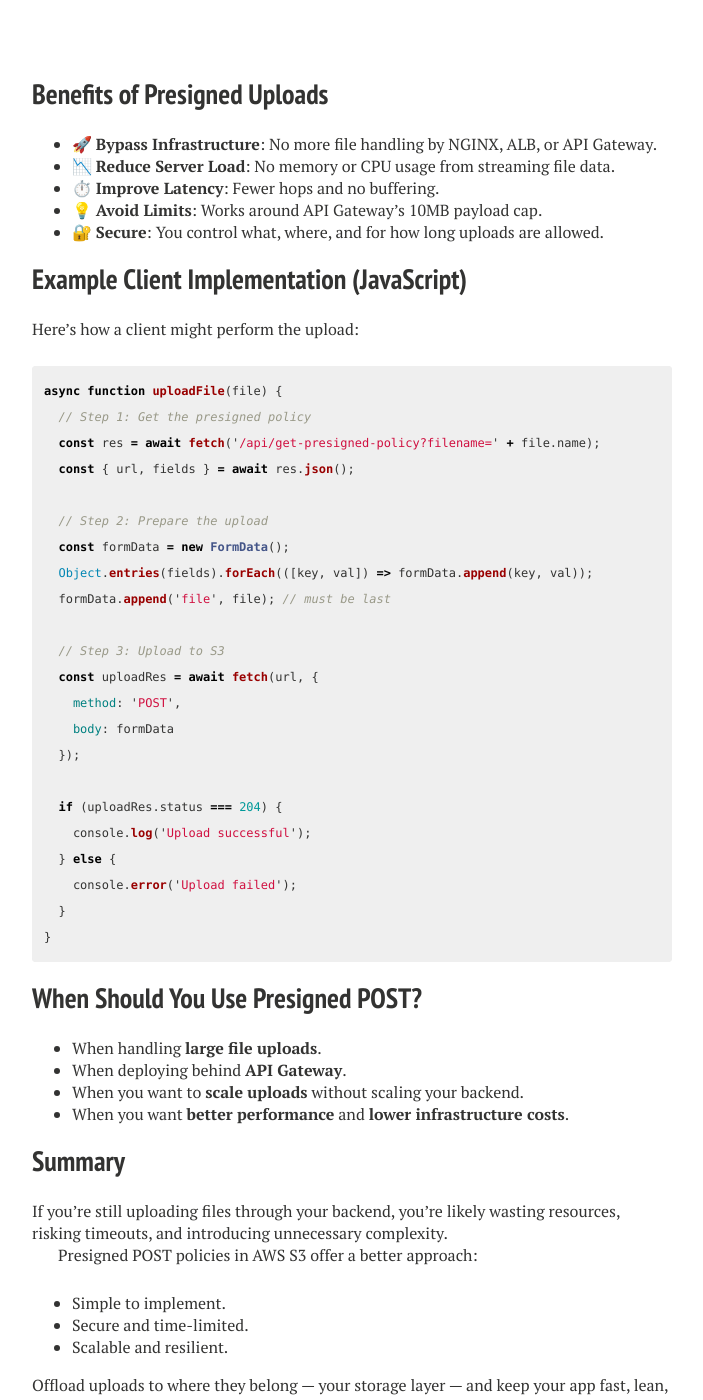
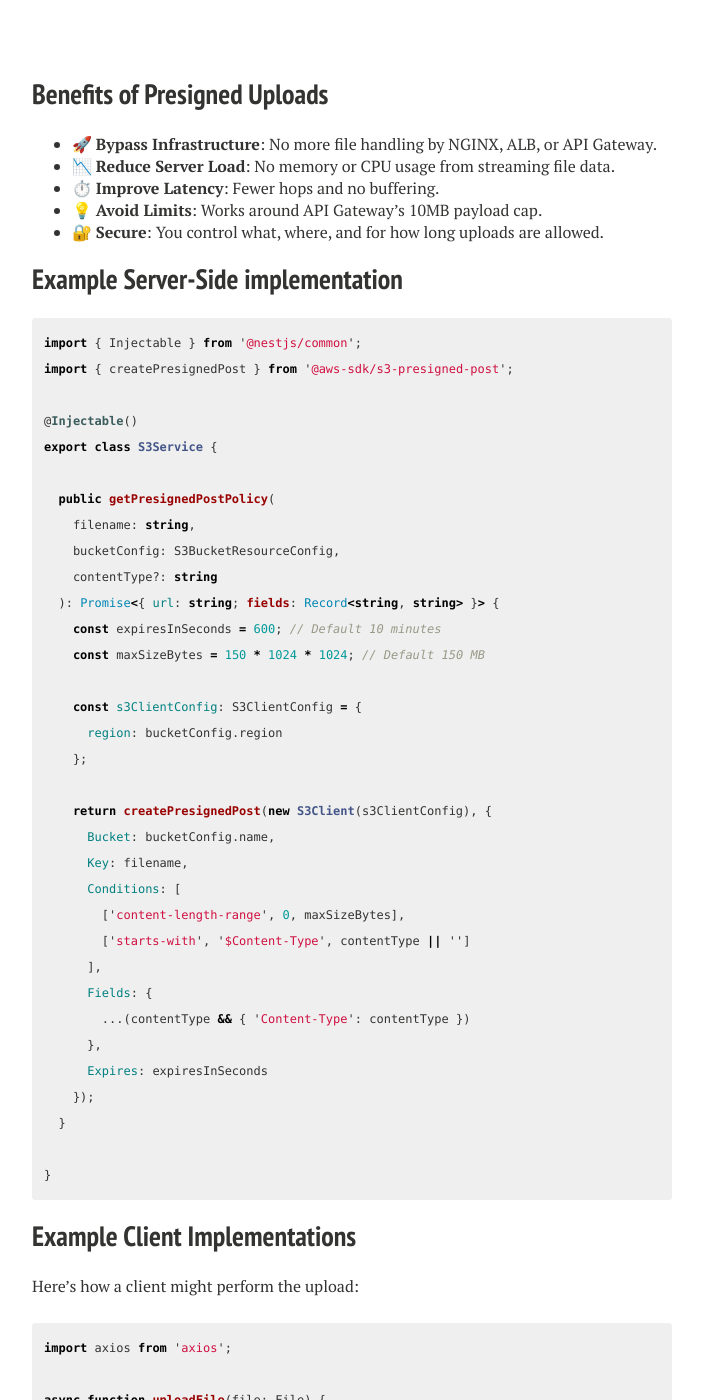
Before and after one commit to jonathas/jonathas.github.io, a Jekyll site: the page built from _posts/2025-07-12-optimizing-file-upload-with-aws-s3-presigned-post.md, in a window 1280 px wide and 1400 px high, scrolled down 2245 px. Shown: the whole window, without its empty margins (288-991 px from the left). Built offline with Jekyll 4.4.1, drawn with Linux system fonts in a browser that asks for light colours; nearby versions of some CDN libraries; comment, search, counter and statistics services are not loaded; some of the changed text lies outside the part shown.

Commit message:
feat: added more examples

````diff
--- a/_posts/2025-07-12-optimize-file-upload-with-aws-s3-presigned-post.md
+++ b/_posts/2025-07-12-optimizing-file-upload-with-aws-s3-presigned-post.md
@@ -107,25 +107,70 @@ flowchart LR
 - 💡 **Avoid Limits**: Works around API Gateway’s 10MB payload cap.
 - 🔐 **Secure**: You control what, where, and for how long uploads are allowed.
 
-## Example Client Implementation (JavaScript)
+## Example Server-Side implementation
+
+```typescript
+import { Injectable } from '@nestjs/common';
+import { createPresignedPost } from '@aws-sdk/s3-presigned-post';
+
+@Injectable()
+export class S3Service {
+
+  public getPresignedPostPolicy(
+    filename: string,
+    bucketConfig: S3BucketResourceConfig,
+    contentType?: string
+  ): Promise<{ url: string; fields: Record<string, string> }> {
+    const expiresInSeconds = 600; // Default 10 minutes
+    const maxSizeBytes = 150 * 1024 * 1024; // Default 150 MB
+
+    const s3ClientConfig: S3ClientConfig = {
+      region: bucketConfig.region
+    };
+
+    return createPresignedPost(new S3Client(s3ClientConfig), {
+      Bucket: bucketConfig.name,
+      Key: filename,
+      Conditions: [
+        ['content-length-range', 0, maxSizeBytes],
+        ['starts-with', '$Content-Type', contentType || '']
+      ],
+      Fields: {
+        ...(contentType && { 'Content-Type': contentType })
+      },
+      Expires: expiresInSeconds
+    });
+  }
+
+}
+```
+
+## Example Client Implementations
 
 Here’s how a client might perform the upload:
 
-```js
-async function uploadFile(file) {
+```typescript
+import axios from 'axios';
+
+async function uploadFile(file: File) {
   // Step 1: Get the presigned policy
-  const res = await fetch('/api/get-presigned-policy?filename=' + file.name);
-  const { url, fields } = await res.json();
+  const res = await axios.get('/api/get-presigned-policy', {
+    params: {
+      filename: file.name,
+      contentType: file.type,
+    },
+  });
 
-  // Step 2: Prepare the upload
+  const { url, fields } = res.data;
+
+  // Step 2: Prepare the upload form
   const formData = new FormData();
-  Object.entries(fields).forEach(([key, val]) => formData.append(key, val));
+  Object.entries(fields).forEach(([key, val]) => formData.append(key, val as string));
   formData.append('file', file); // must be last
 
   // Step 3: Upload to S3
-  const uploadRes = await fetch(url, {
-    method: 'POST',
-    body: formData
+  const uploadRes = await axios.post(url, formData, {
+    headers: { 'Content-Type': 'multipart/form-data' },
   });
 
   if (uploadRes.status === 204) {
@@ -153,4 +198,10 @@ Presigned POST policies in AWS S3 offer a better approach:
 - Secure and time-limited.
 - Scalable and resilient.
 
-Offload uploads to where they belong — your storage layer — and keep your app fast, lean, and maintainable.
+Offload uploads to your storage layer, which is where they belong, and keep your app fast, simple, and maintainable.
+
+## More info about the AWS feature
+
+- [Browser-Based Uploads Using POST (AWS Signature Version 4](https://docs.aws.amazon.com/AmazonS3/latest/API/sigv4-UsingHTTPPOST.html)
+- [POST Policy - Amazon Simple Storage Service](https://docs.aws.amazon.com/AmazonS3/latest/API/sigv4-HTTPPOSTConstructPolicy.html)
+- [Example: Browser-Based Upload using HTTP POST (Using AWS Signature Version 4)](https://docs.aws.amazon.com/AmazonS3/latest/API/sigv4-post-example.html)
````
Also changed, not shown: other parts of _posts/2025-07-12-optimizing-file-upload-with-aws-s3-presigned-post.md (+2 -2 lines).
